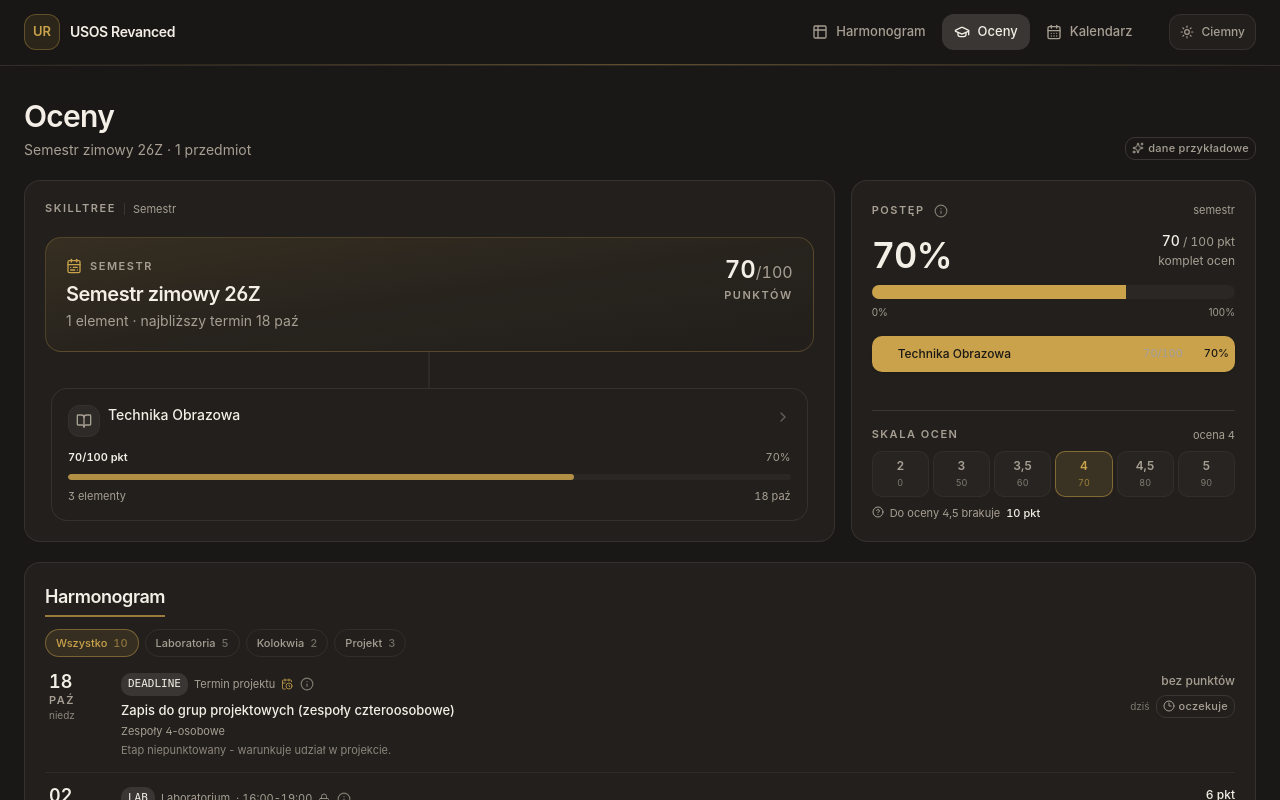
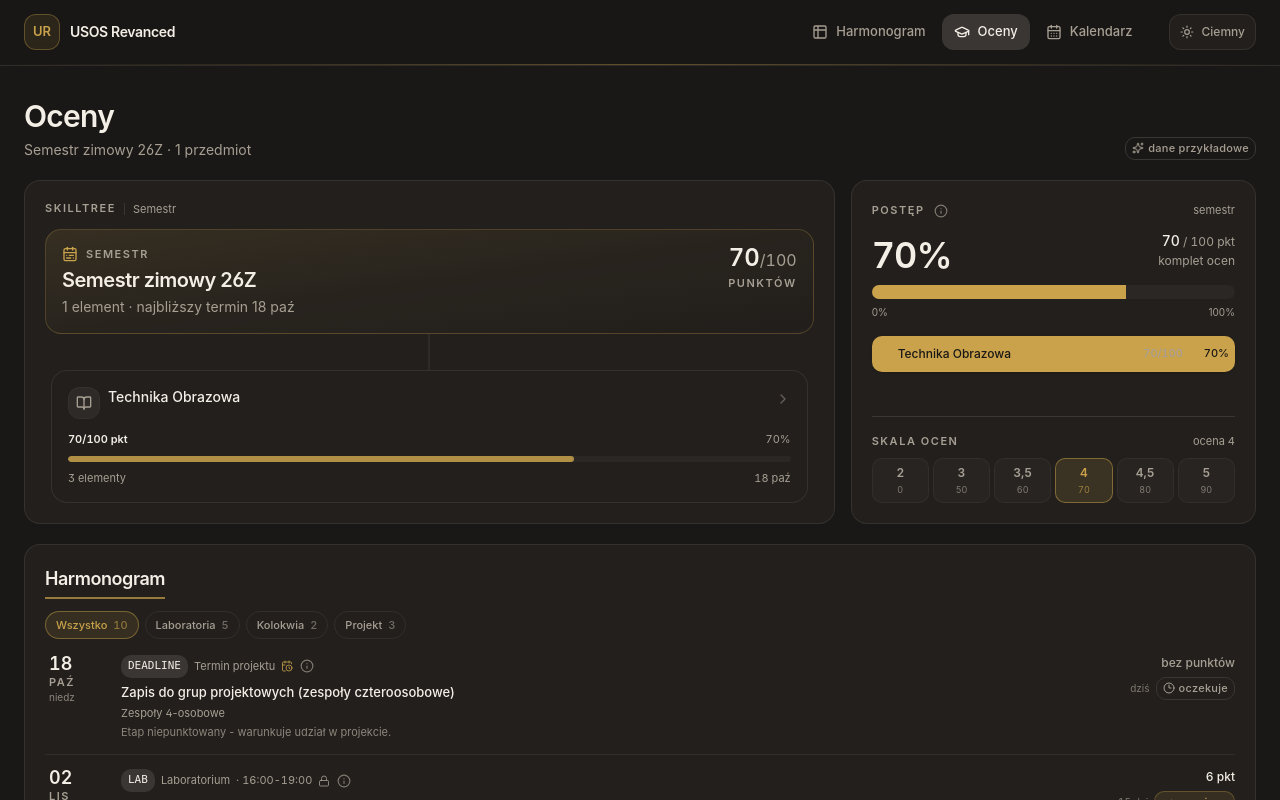
Before and after one commit to Viiico/UsosRevanced, a Nuxt app: page /oceny in a window 1280 px wide. Shown: the top 800 px of the page. Built offline with nearby package versions, Linux system fonts and the light colour scheme.

Commit message:
feat(oceny): nizsze drzewo, karty z numerem i tytulem, bez podpowiedzi oceny

```diff
--- a/app/components/oceny/ProgressBreakdown.vue
+++ b/app/components/oceny/ProgressBreakdown.vue
@@ -1,6 +1,5 @@
 <script setup lang="ts">
 import { computed } from 'vue'
-import { CircleHelp } from 'lucide-vue-next'
 import { formatPercent, progressLabel } from '~/lib/format'
 import { segmentColor, segmentWidth, weightSumOf } from '~/lib/segments'
 
@@ -114,14 +113,6 @@ const scaleRows = computed(() => {
             <div class="tnum mt-0.5 text-[9px] opacity-70">{{ row.min }}</div>
           </div>
         </div>
-        <p v-if="score.next" class="flex items-start gap-1.5 text-[11px] text-muted-foreground">
-          <CircleHelp class="mt-px size-3 shrink-0" />
-          Do oceny {{ score.next.grade }} brakuje
-          <span class="tnum font-medium text-foreground">
-            {{ score.next.min - score.earned }} pkt
-          </span>
-        </p>
-        <p v-else class="text-[11px] text-muted-foreground">Maksymalna ocena osiągnięta.</p>
       </div>
     </CardContent>
   </Card>
--- a/app/components/oceny/SkillNodeCard.vue
+++ b/app/components/oceny/SkillNodeCard.vue
@@ -37,9 +37,19 @@ const summary = computed(() => childSummary(props.node))
       >
         <component :is="icon" class="size-4" />
       </span>
-      <p class="line-clamp-2 flex-1 text-sm leading-snug font-medium" :title="node.name">
-        {{ node.name }}
-      </p>
+
+      <div class="min-w-0 flex-1">
+        <template v-if="node.short">
+          <p class="text-sm leading-snug font-medium">{{ node.short }}</p>
+          <p class="mt-0.5 line-clamp-2 text-[13px] leading-snug text-muted-foreground" :title="node.name">
+            {{ node.name }}
+          </p>
+        </template>
+        <p v-else class="line-clamp-2 text-sm leading-snug font-medium" :title="node.name">
+          {{ node.name }}
+        </p>
+      </div>
+
       <ChevronRight
         v-if="hasChildren"
         class="mt-1 size-4 shrink-0 text-muted-foreground/50 transition-transform group-hover:translate-x-0.5 group-hover:text-primary"
@@ -65,7 +75,7 @@ const summary = computed(() => childSummary(props.node))
       </div>
 
       <div class="flex items-center justify-between gap-2 text-[11px] text-muted-foreground">
-        <span class="truncate">{{ summary ?? node.short ?? node.description ?? '' }}</span>
+        <span class="truncate">{{ summary ?? node.description ?? '' }}</span>
         <span v-if="nextTerm" class="tnum shrink-0">{{ formatDate(nextTerm.date) }}</span>
       </div>
     </div>
--- a/app/components/oceny/SkillTree.vue
+++ b/app/components/oceny/SkillTree.vue
@@ -34,9 +34,9 @@ const railInset = computed(() => `${50 / Math.max(children.value.length, 1)}%`)
       </Button>
     </CardHeader>
 
-    <CardContent class="flex flex-1 flex-col pt-5">
+    <CardContent class="flex flex-1 flex-col pt-3">
       <div
-        class="relative overflow-hidden rounded-xl border border-primary/25 bg-gradient-to-br from-primary/12 via-primary/[0.04] to-transparent p-5"
+        class="relative overflow-hidden rounded-xl border border-primary/25 bg-gradient-to-br from-primary/12 via-primary/[0.04] to-transparent p-4"
       >
         <div class="flex flex-wrap items-start justify-between gap-4">
           <div class="min-w-0">
@@ -46,7 +46,7 @@ const railInset = computed(() => `${50 / Math.max(children.value.length, 1)}%`)
               <InfoHint v-if="current.info" :text="current.info" />
             </div>
 
-            <h2 class="mt-2 text-xl leading-tight font-semibold tracking-tight text-balance">
+            <h2 class="mt-1.5 text-lg leading-tight font-semibold tracking-tight text-balance sm:text-xl">
               {{ current.name }}
             </h2>
 
@@ -72,7 +72,7 @@ const railInset = computed(() => `${50 / Math.max(children.value.length, 1)}%`)
 
         <p
           v-if="current.assumption"
-          class="mt-4 border-t border-primary/15 pt-3 text-[11px] leading-relaxed text-muted-foreground"
+          class="mt-3 border-t border-primary/15 pt-2 text-[11px] leading-relaxed text-muted-foreground"
         >
           <span class="font-medium text-primary/80">Założenie:</span> {{ current.assumption }}
         </p>
--- a/app/composables/useGrades.ts
+++ b/app/composables/useGrades.ts
@@ -4,7 +4,6 @@ import { collectNodeIds, computeProgress, findNode, findPath } from '~/lib/tree'
 import {
   evaluateRequirements,
   gradeForPoints,
-  nextGradeThreshold,
   termsForNode,
 } from '~/lib/requirements'
 
@@ -124,7 +123,6 @@ export function useGrades() {
       total: subject.policy.totalPoints,
       passing: subject.policy.passingPoints,
       grade: gradeForPoints(earned, subject.policy.gradeScale).grade,
-      next: nextGradeThreshold(earned, subject.policy.gradeScale),
       scope: activeSubject.value ? 'przedmiot' : 'semestr',
     }
   })
--- a/app/lib/requirements.ts
+++ b/app/lib/requirements.ts
@@ -12,10 +12,6 @@ export function gradeForPoints(points: number, scale: GradeScaleRow[]): GradeSca
   return sorted.find((row) => points >= row.min) ?? sorted[sorted.length - 1]!
 }
 
-export function nextGradeThreshold(points: number, scale: GradeScaleRow[]): GradeScaleRow | null {
-  const sorted = [...scale].sort((a, b) => a.min - b.min)
-  return sorted.find((row) => row.min > points) ?? null
-}
 
 function pkt(value: number): string {
   return `${Number.isInteger(value) ? value : value.toFixed(1)} pkt`
```
